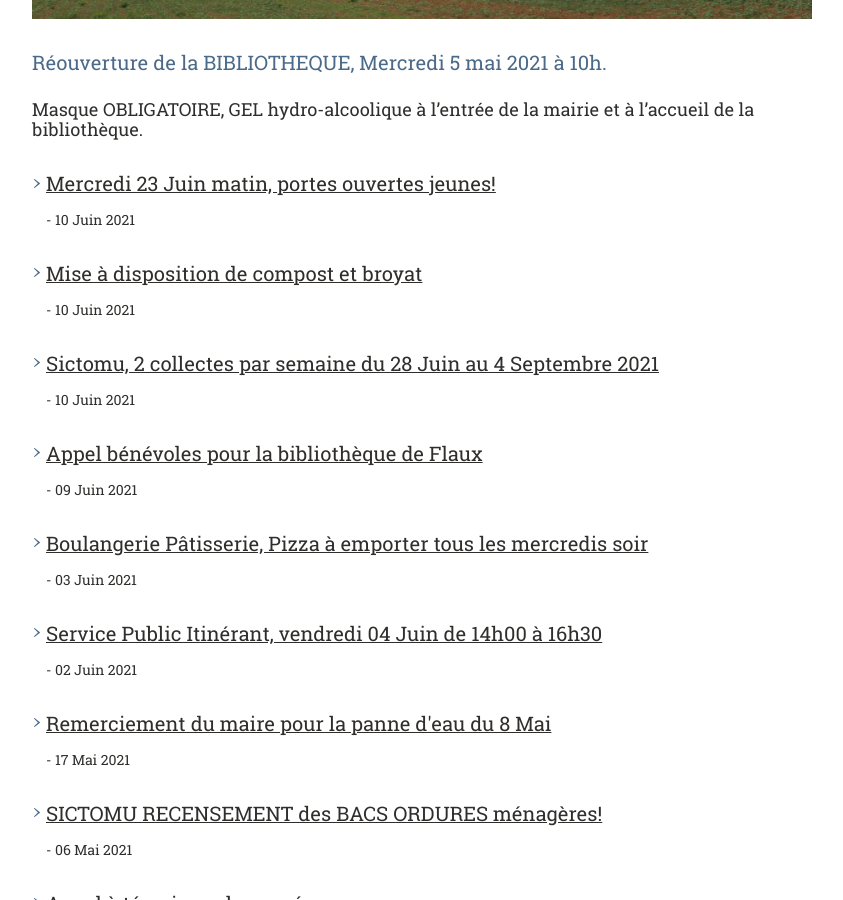
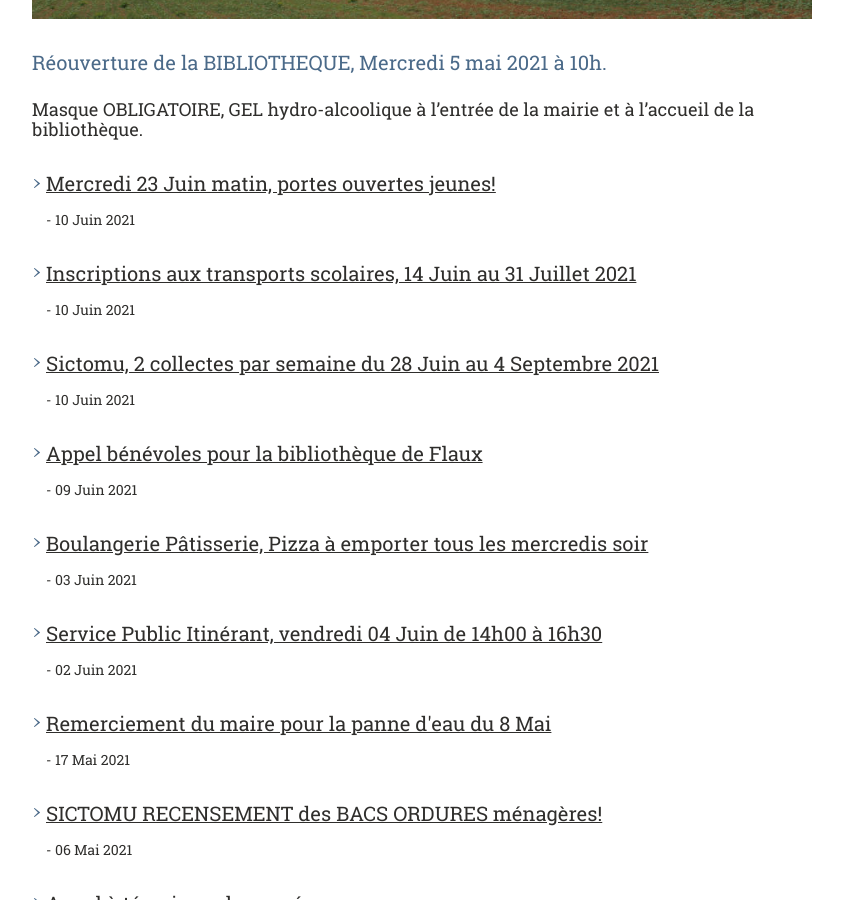
Before and after one commit to Flaux-Village/flaux-village.github.io, a Jekyll site: the page built from actualites.md, in a window 1280 px wide and 900 px high, scrolled down 570 px. Shown: the whole window, without its empty margins (58-901 px from the left). Built offline with Jekyll 4.4.1, drawn with Linux system fonts in a browser that asks for light colours; our own code applies the rules of GitHub Pages for plain Markdown files; some of the changed text lies outside the part shown.

Commit message:
Update compostebroyat.md

```diff
--- a/_actualites/compostebroyat.md
+++ b/_actualites/compostebroyat.md
@@ -1,9 +1,9 @@
 ---
 layout: page
-titre: Actualités | Mise à disposition de compost et broyat
+titre: Actualités | Inscriptions aux transports scolaires, 14 Juin au 31 Juillet 2021
 description: Portail du village de Flaux
 keywords: mairie, commune, flaux, gard, actualités
-titre_page: Mise à disposition de compost et broyat
+titre_page: Inscriptions aux transports scolaires, 14 Juin au 31 Juillet 2021
 section: À la une
 addresse_section: /actualites.html
 date_texte: 10 Juin 2021
```
